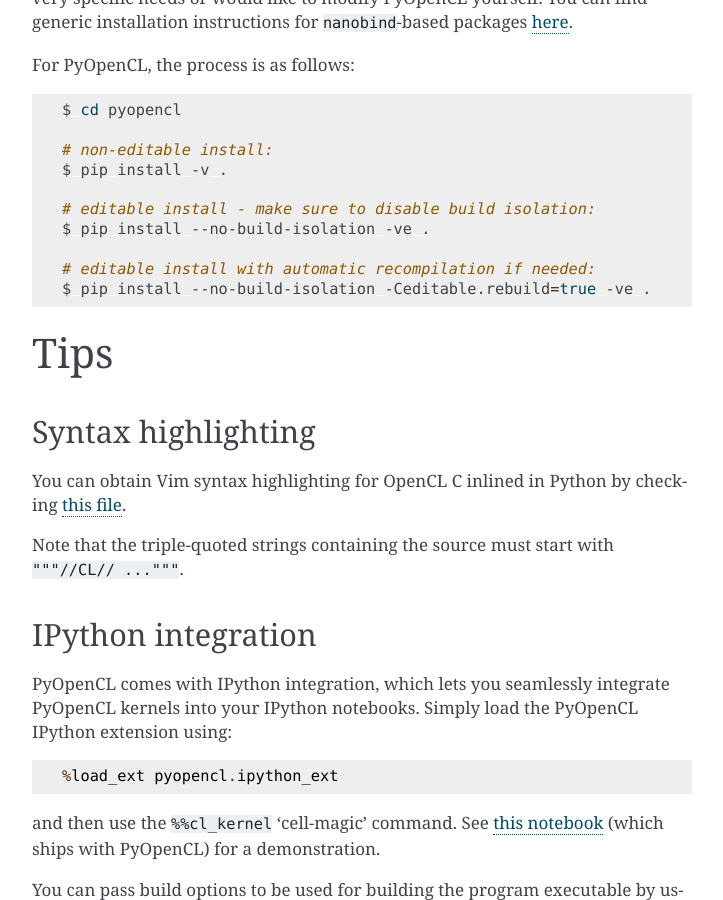
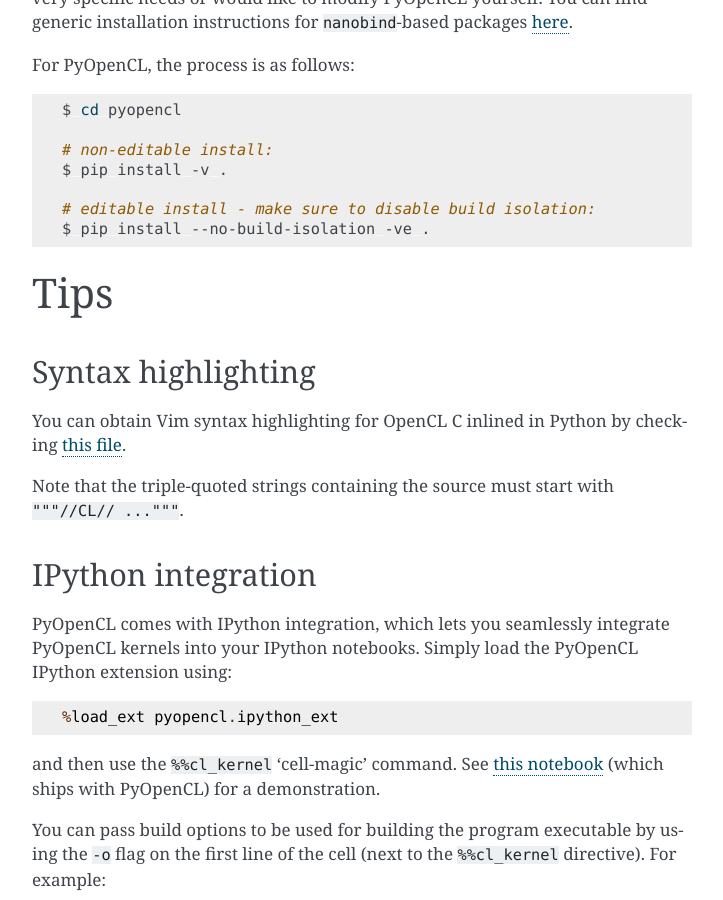
Before and after one commit to inducer/pyopencl, a Sphinx documentation site: the page built from doc/misc.rst, in a window 1280 px wide and 900 px high, scrolled down 4117 px. Shown: the whole window, without its empty margins (388-1111 px from the left). Built offline with Sphinx 7.4.7, drawn with Linux system fonts in a browser that asks for light colours.

Commit message:
remove non-functional automatic recompilation (this needs scikit-build-core, not scikit-build)

```diff
--- a/doc/misc.rst
+++ b/doc/misc.rst
@@ -195,10 +195,6 @@ For PyOpenCL, the process is as follows:
 
     # editable install - make sure to disable build isolation:
     $ pip install --no-build-isolation -ve .
-
-    # editable install with automatic recompilation if needed:
-    $ pip install --no-build-isolation -Ceditable.rebuild=true -ve .
-
 
 Tips
 ====
```
